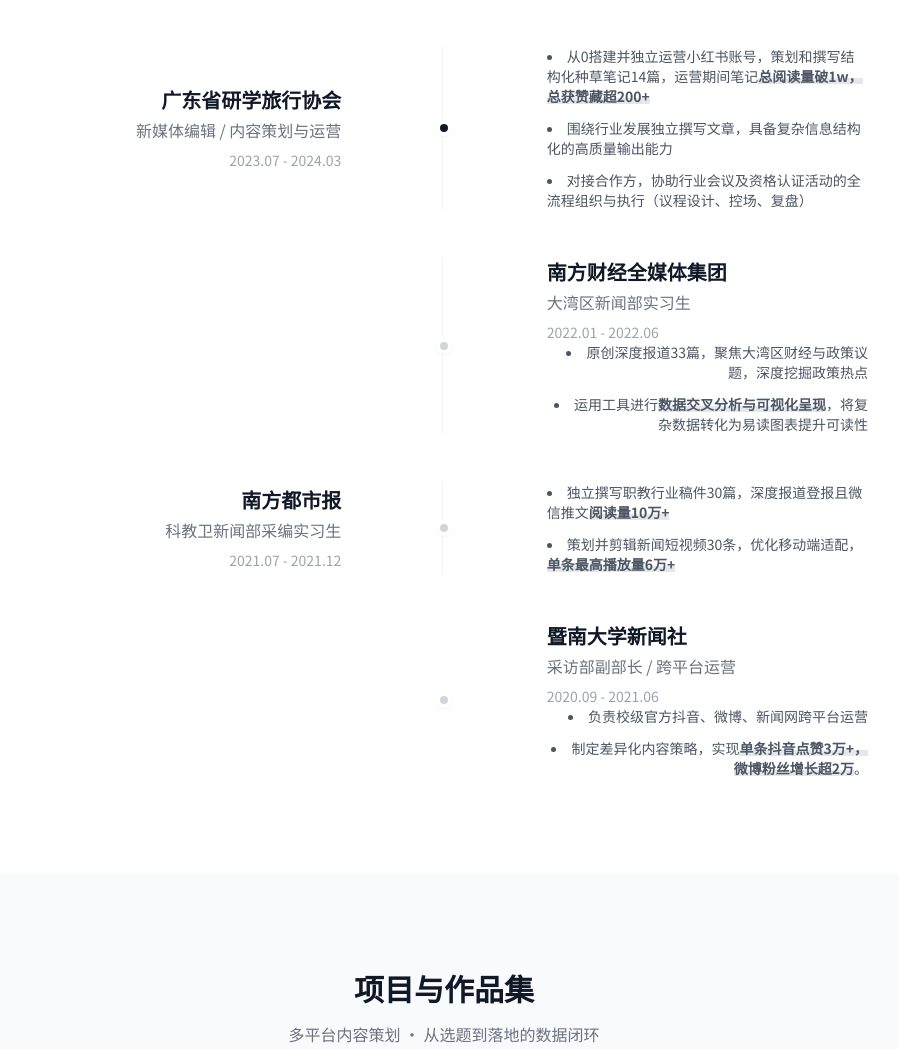
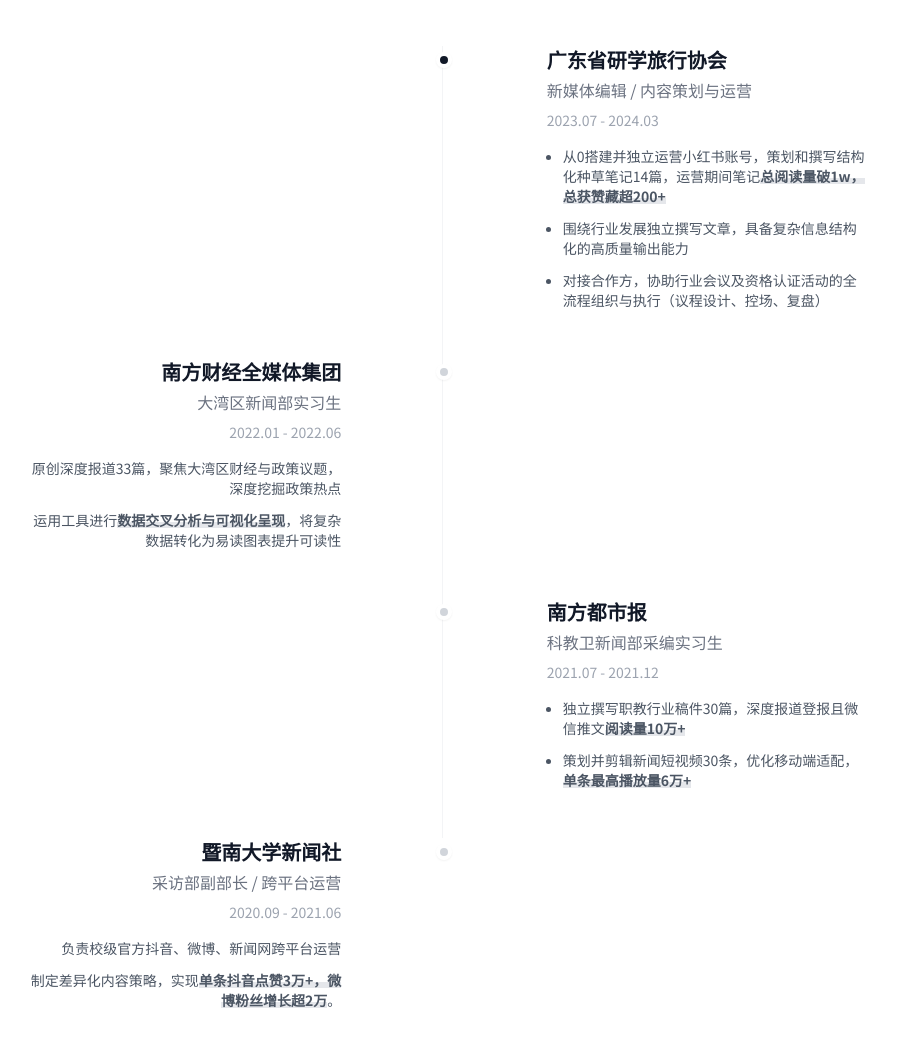
Before and after one commit to Thinksth/gerenjianli_2026, a plain HTML site: page index.html in a window 1280 px wide. Shown: the part 1400-2449 px from the top of the page, without its empty margins (196-1095 px from the left). Drawn offline with nearby package versions, Linux system fonts and the light colour scheme.

Commit message:
Update index.html

```diff
--- a/index.html
+++ b/index.html
@@ -189,19 +189,17 @@
         <div class="max-w-4xl mx-auto px-6">
             <h2 class="text-3xl font-bold mb-16 text-center reveal">工作经历</h2>
 
-            <div class="space-y-12">
-                <!-- 经历 1 -->
+            <div class="space-y-0">
                 <div class="relative pl-8 md:pl-0 reveal">
                     <div class="hidden md:block absolute left-1/2 -ml-0.5 w-px h-full bg-gray-100"></div>
-                    <div class="md:flex items-center justify-between w-full">
-                        <div class="md:w-5/12 text-left md:text-right mb-4 md:mb-0 pr-8">
+                    <div class="md:flex items-start justify-between w-full">
+                        <div class="hidden md:block md:w-5/12"></div>
+                        <div class="absolute left-0 md:left-1/2 -ml-2 w-4 h-4 bg-gray-900 rounded-full border-4 border-white shadow-sm z-10 mt-1.5"></div>
+                        <div class="md:w-5/12 md:pl-8 pb-12">
                             <h3 class="text-xl font-bold text-gray-900">广东省研学旅行协会</h3>
                             <p class="text-gray-500 mt-1">新媒体编辑 / 内容策划与运营</p>
-                            <p class="text-sm text-gray-400 mt-2">2023.07 - 2024.03</p>
-                        </div>
-                        <div class="absolute left-0 md:left-1/2 -ml-2 w-4 h-4 bg-gray-900 rounded-full border-4 border-white shadow-sm z-10"></div>
-                        <div class="md:w-5/12 md:pl-8">
-                            <ul class="space-y-3 text-sm text-gray-600 list-disc list-inside">
+                            <p class="text-sm text-gray-400 mt-2 mb-4">2023.07 - 2024.03</p>
+                            <ul class="space-y-3 text-sm text-gray-600 list-disc list-outside ml-4">
                                 <li>从0搭建并独立运营小红书账号，策划和撰写结构化种草笔记14篇，运营期间笔记<span class="metric-highlight">总阅读量破1w，总获赞藏超200+</span> </li>
                                 <li>围绕行业发展独立撰写文章，具备复杂信息结构化的高质量输出能力</li>
                                 <li>对接合作方，协助行业会议及资格认证活动的全流程组织与执行（议程设计、控场、复盘）</li>
@@ -210,37 +208,33 @@
                     </div>
                 </div>
 
-                <!-- 经历 2 -->
                 <div class="relative pl-8 md:pl-0 reveal">
                     <div class="hidden md:block absolute left-1/2 -ml-0.5 w-px h-full bg-gray-100"></div>
-                    <div class="md:flex items-center justify-between w-full">
-                        <div class="md:w-5/12 text-left md:text-right mb-4 md:mb-0 pr-8 md:order-1">
+                    <div class="md:flex items-start justify-between w-full flex-col md:flex-row">
+                        <div class="md:w-5/12 md:pr-8 pb-12 order-2 md:order-1 md:text-right">
+                            <h3 class="text-xl font-bold text-gray-900 mt-2 md:mt-0">南方财经全媒体集团</h3>
+                            <p class="text-gray-500 mt-1">大湾区新闻部实习生</p>
+                            <p class="text-sm text-gray-400 mt-2 mb-4">2022.01 - 2022.06</p>
+                            <div class="space-y-3 text-sm text-gray-600 flex flex-col items-start md:items-end">
+                                <p>原创深度报道33篇，聚焦大湾区财经与政策议题，深度挖掘政策热点</p>
+                                <p>运用工具进行<span class="metric-highlight">数据交叉分析与可视化呈现</span>，将复杂数据转化为易读图表提升可读性</p>
+                            </div>
                         </div>
-                        <div class="absolute left-0 md:left-1/2 -ml-2 w-4 h-4 bg-gray-300 rounded-full border-4 border-white shadow-sm z-10 md:order-2"></div>
-                        <div class="md:w-5/12 md:pl-8 md:order-3">
-                            <h3 class="text-xl font-bold text-gray-900">南方财经全媒体集团</h3>
-                            <p class="text-gray-500 mt-1">大湾区新闻部实习生</p>
-                            <p class="text-sm text-gray-400 mt-2">2022.01 - 2022.06</p>
-                            <ul class="space-y-3 text-sm text-gray-600 list-disc list-inside md:text-right">
-                                <li>原创深度报道33篇，聚焦大湾区财经与政策议题，深度挖掘政策热点 </li>
-                                <li>运用工具进行<span class="metric-highlight">数据交叉分析与可视化呈现</span>，将复杂数据转化为易读图表提升可读性 </li>
-                            </ul>
-                        </div>
+                        <div class="absolute left-0 md:left-1/2 -ml-2 w-4 h-4 bg-gray-300 rounded-full border-4 border-white shadow-sm z-10 mt-1.5 order-1 md:order-2"></div>
+                        <div class="hidden md:block md:w-5/12 order-3"></div>
                     </div>
                 </div>
 
-                <!-- 经历 3 -->
                 <div class="relative pl-8 md:pl-0 reveal">
                     <div class="hidden md:block absolute left-1/2 -ml-0.5 w-px h-full bg-gray-100"></div>
-                    <div class="md:flex items-center justify-between w-full">
-                        <div class="md:w-5/12 text-left md:text-right mb-4 md:mb-0 pr-8">
+                    <div class="md:flex items-start justify-between w-full">
+                        <div class="hidden md:block md:w-5/12"></div>
+                        <div class="absolute left-0 md:left-1/2 -ml-2 w-4 h-4 bg-gray-300 rounded-full border-4 border-white shadow-sm z-10 mt-1.5"></div>
+                        <div class="md:w-5/12 md:pl-8 pb-12">
                             <h3 class="text-xl font-bold text-gray-900">南方都市报</h3>
                             <p class="text-gray-500 mt-1">科教卫新闻部采编实习生</p>
-                            <p class="text-sm text-gray-400 mt-2">2021.07 - 2021.12</p>
-                        </div>
-                        <div class="absolute left-0 md:left-1/2 -ml-2 w-4 h-4 bg-gray-300 rounded-full border-4 border-white shadow-sm z-10"></div>
-                        <div class="md:w-5/12 md:pl-8">
-                            <ul class="space-y-3 text-sm text-gray-600 list-disc list-inside">
+                            <p class="text-sm text-gray-400 mt-2 mb-4">2021.07 - 2021.12</p>
+                            <ul class="space-y-3 text-sm text-gray-600 list-disc list-outside ml-4">
                                 <li>独立撰写职教行业稿件30篇，深度报道登报且微信推文<span class="metric-highlight">阅读量10万+</span> </li>
                                 <li>策划并剪辑新闻短视频30条，优化移动端适配，<span class="metric-highlight">单条最高播放量6万+</span> </li>
                             </ul>
@@ -248,21 +242,19 @@
                     </div>
                 </div>
 
-                <!-- 经历 4 -->
                 <div class="relative pl-8 md:pl-0 reveal">
-                    <div class="md:flex items-center justify-between w-full">
-                        <div class="md:w-5/12 text-left md:text-right mb-4 md:mb-0 pr-8 md:order-1">
+                    <div class="md:flex items-start justify-between w-full flex-col md:flex-row">
+                        <div class="md:w-5/12 md:pr-8 pb-4 order-2 md:order-1 md:text-right">
+                            <h3 class="text-xl font-bold text-gray-900 mt-2 md:mt-0">暨南大学新闻社</h3>
+                            <p class="text-gray-500 mt-1">采访部副部长 / 跨平台运营</p>
+                            <p class="text-sm text-gray-400 mt-2 mb-4">2020.09 - 2021.06</p>
+                            <div class="space-y-3 text-sm text-gray-600 flex flex-col items-start md:items-end">
+                                <p>负责校级官方抖音、微博、新闻网跨平台运营</p>
+                                <p>制定差异化内容策略，实现<span class="metric-highlight">单条抖音点赞3万+，微博粉丝增长超2万</span>。</p>
+                            </div>
                         </div>
-                        <div class="absolute left-0 md:left-1/2 -ml-2 w-4 h-4 bg-gray-300 rounded-full border-4 border-white shadow-sm z-10 md:order-2"></div>
-                        <div class="md:w-5/12 md:pl-8 md:order-3">
-                            <h3 class="text-xl font-bold text-gray-900">暨南大学新闻社</h3>
-                            <p class="text-gray-500 mt-1">采访部副部长 / 跨平台运营</p>
-                            <p class="text-sm text-gray-400 mt-2">2020.09 - 2021.06</p>
-                            <ul class="space-y-3 text-sm text-gray-600 list-disc list-inside md:text-right">
-                                <li>负责校级官方抖音、微博、新闻网跨平台运营 </li>
-                                <li>制定差异化内容策略，实现<span class="metric-highlight">单条抖音点赞3万+，微博粉丝增长超2万</span>。</li>
-                            </ul>
-                        </div>
+                        <div class="absolute left-0 md:left-1/2 -ml-2 w-4 h-4 bg-gray-300 rounded-full border-4 border-white shadow-sm z-10 mt-1.5 order-1 md:order-2"></div>
+                        <div class="hidden md:block md:w-5/12 order-3"></div>
                     </div>
                 </div>
 
```
